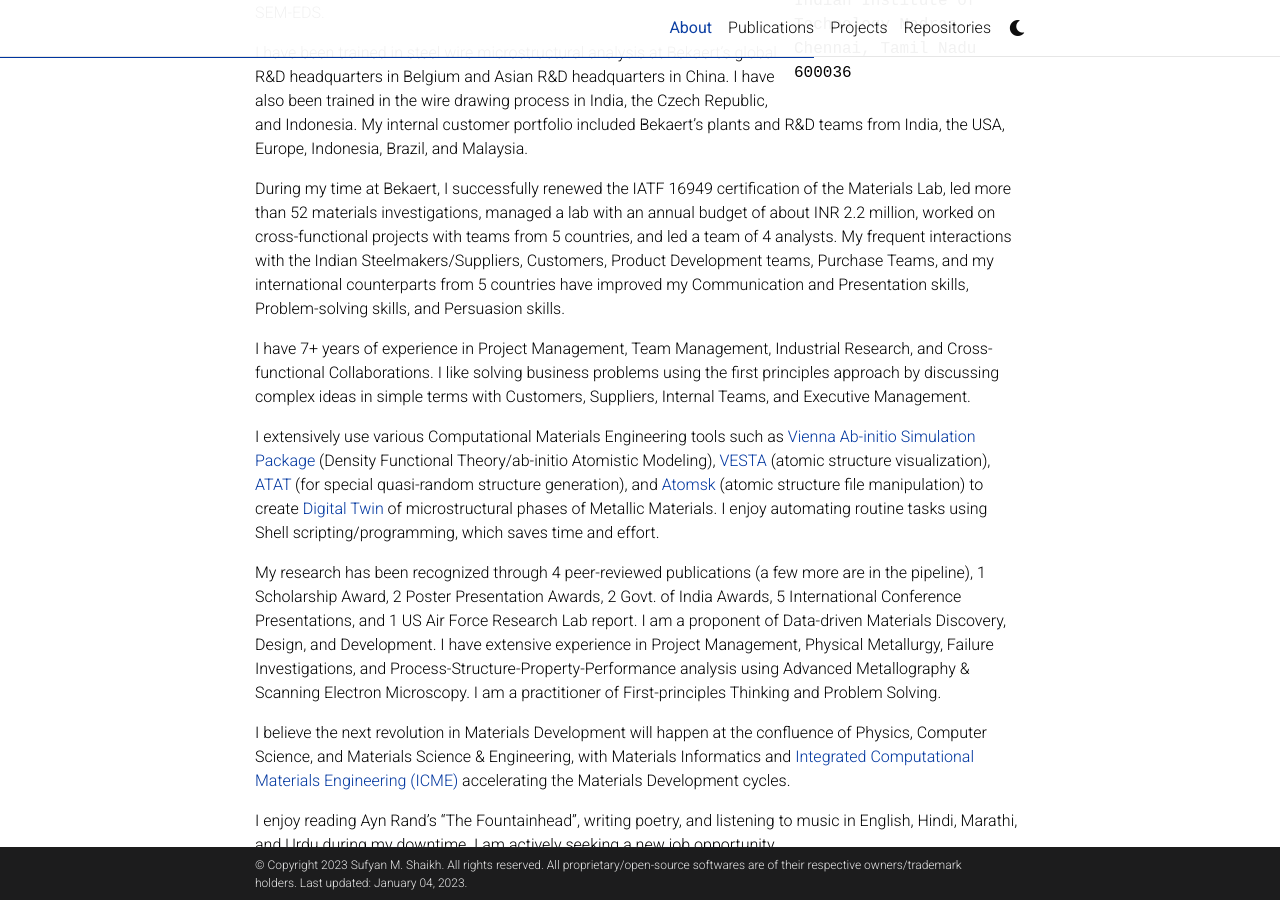
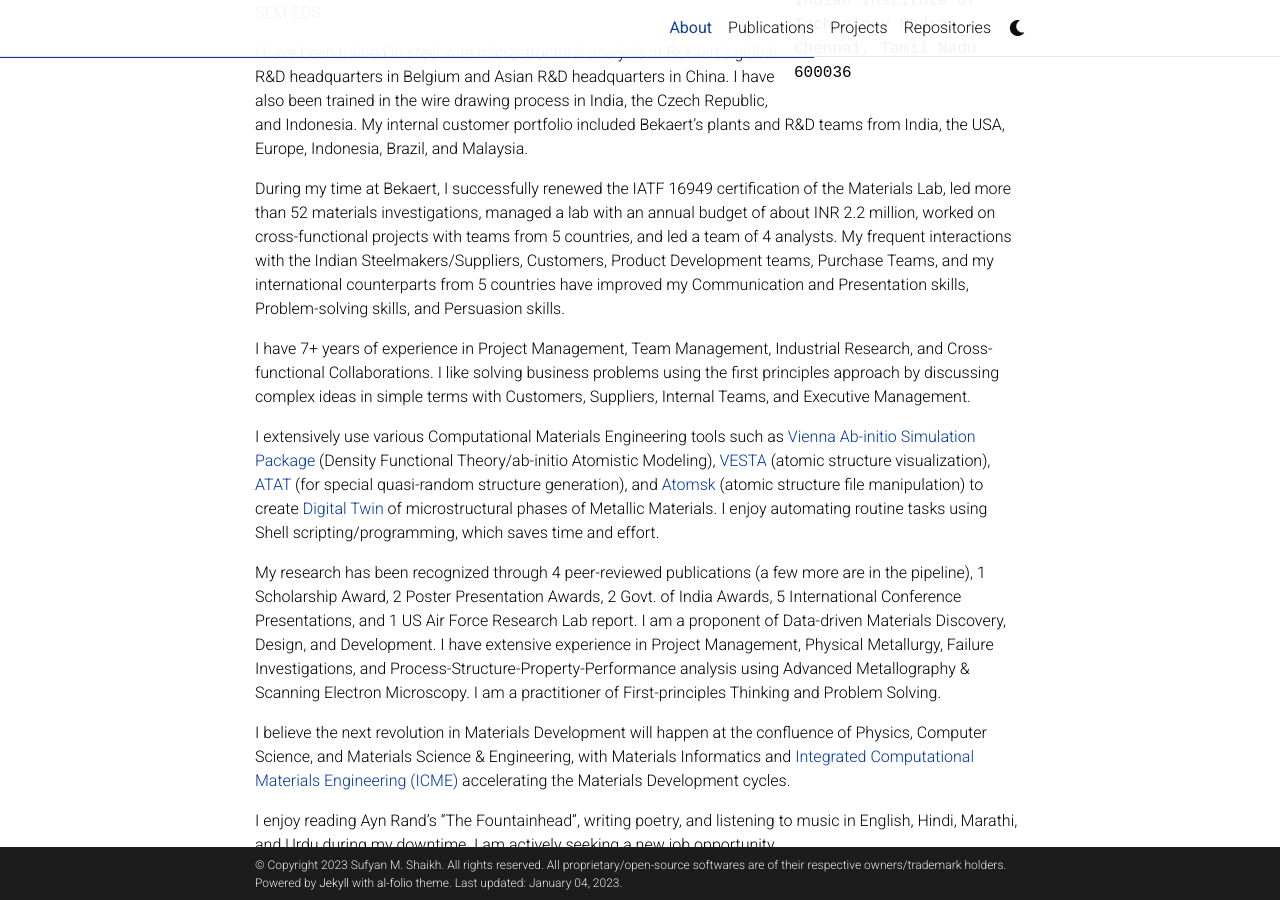
Before and after one commit to sufyanshk/sufyanshk.github.io, a Jekyll site: the page built from _pages/about.md, in a window 1280 px wide and 900 px high, scrolled down 600 px. Built offline with Jekyll 4.4.1, drawn with Linux system fonts in a browser that asks for light colours; full-size pictures stand in for the smaller copies a plugin makes; comment, search, counter and statistics services are not loaded; a style sheet for code colours, icons or effects is not loaded.

Commit message:
modified:   _config.yml

```diff
--- a/_config.yml
+++ b/_config.yml
@@ -8,7 +8,7 @@
 last_name: Shaikh
 email: sufyanshk@gmail.com
 description: About Sufyan, PhD Research Scholar at the Indian Institute of Technology Madras, Tamil Nadu, India. Read about his ongoing research in Computational Materials Science and his experiences.
-footer_text: All rights reserved. All proprietary/open-source softwares are of their respective owners/trademark holders.
+footer_text: All rights reserved. All proprietary/open-source softwares are of their respective owners/trademark holders. Powered by <a href="https://jekyllrb.com/" target="_blank">Jekyll</a> with <a href="https://github.com/alshedivat/al-folio">al-folio</a> theme.
 keywords: metallurgy, alloy development, refractory alloys, high entropy alloys, complex concetrated alloys, ductility, superalloys # add your own keywords or leave empty
 
 lang: en # the language of your site (for example: en, fr, cn, ru, etc.)
```
